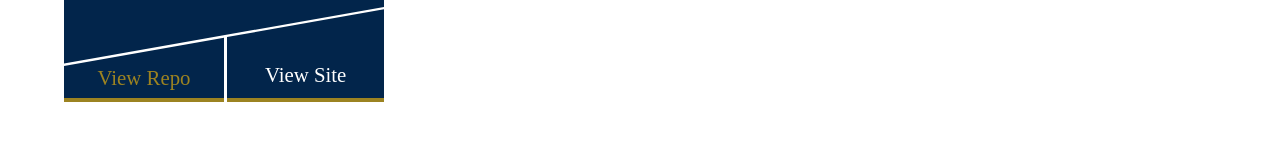
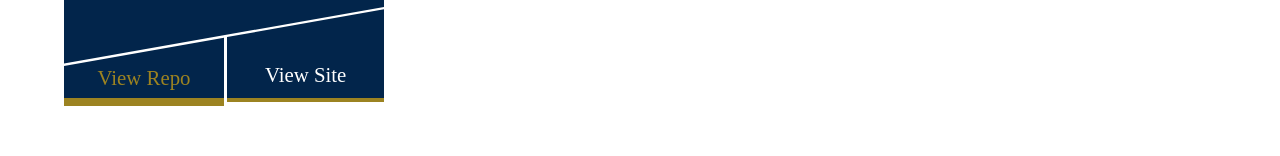
Before and after one commit to AkaraTawng/portfolio-mf-v2, a React (Create React App) app: page /projects in a window 1280 px wide. In both pictures the pointer is over the element "View Repo". Shown: the part 884-1040 px from the top of the page. Built offline with nearby package versions, Linux system fonts and the light colour scheme.

Commit message:
remove link hover & active code duplication and move to shared selector

```diff
--- a/src/main.css
+++ b/src/main.css
@@ -494,6 +494,10 @@
   text-align: center;
   border-bottom: 4px solid #9c8321;
 }
+#project-item-container-outer #view-repo:hover {
+  border-bottom: 8px solid #9c8321;
+  transition: 0.1s ease-out;
+}
 #project-item-container-outer #view-repo a:hover {
   color: #9c8321;
 }
@@ -524,8 +528,13 @@
   padding-bottom: 0.5rem;
   border-bottom: 4px solid #9c8321;
 }
+#project-item-container-outer #view-site:hover {
+  border-bottom: 8px solid #9c8321;
+  transition: 0.1s ease-out;
+}
 #project-item-container-outer #view-site a:hover {
   color: #9c8321;
+  transition: 0.1s ease-out;
 }
 #project-item-container-outer #view-site a:active {
   color: white;
--- a/src/scss/layout/_project-item.scss
+++ b/src/scss/layout/_project-item.scss
@@ -10,6 +10,12 @@
         color: rgb(255, 255, 255);
         font-size: 1.3rem;
         text-decoration: none;
+        &:hover {
+            color: map-get($colors, "secondary");
+        }
+        &:active {
+            color: white;
+        }
     }
 
     #links-flex-container {
@@ -26,13 +32,17 @@
         height: 2rem;
         text-align: center;
         border-bottom: 4px solid map-get($colors, "secondary");
-        a {
-            &:hover {
-                color: map-get($colors, "secondary");
-            }
-            &:active {
-                color: white;
-            }
+        &:hover {
+            border-bottom: 8px solid map-get($colors, "secondary");
+            transition: 0.1s ease-out;
+        }
+        // a {
+        //     &:hover {
+        //         color: map-get($colors, "secondary");
+        //     }
+        //     &:active {
+        //         color: white;
+        //     }
         }
         ::after{
             content: "";
@@ -48,6 +58,10 @@
         }
     }
 
+    #view-site-wrapper:hover {
+
+    }
+
     #view-site {
         background-color: map-get($colors, "primary");
         position: relative;
@@ -59,14 +73,20 @@
         padding-top: 1.6rem;
         padding-bottom: 0.5rem;
         border-bottom: 4px solid map-get($colors, "secondary");
-        a {
-            &:hover {
-                color: map-get($colors, "secondary");
-            }
-            &:active {
-                color: white;
-            }
+        &:hover {
+            border-bottom: 8px solid map-get($colors, "secondary");
+            transition: 0.1s ease-out;
         }
+        // a {
+        //     &:hover {
+        //         color: map-get($colors, "secondary");
+        //         transition: 0.1s ease-out;
+        //     }
+        //     &:active {
+        //         color: white;
+        //     }
+        }
+
         ::after{
             content: "";
             position: absolute;
```
Also changed, not shown: 1 other file (tests, documents, lock files or other folders).
